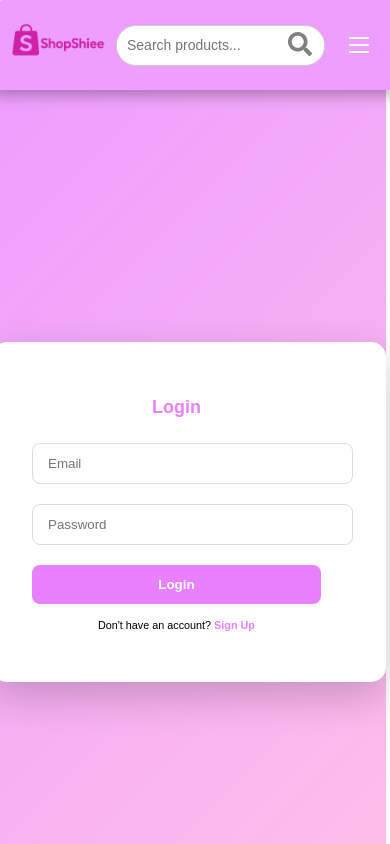
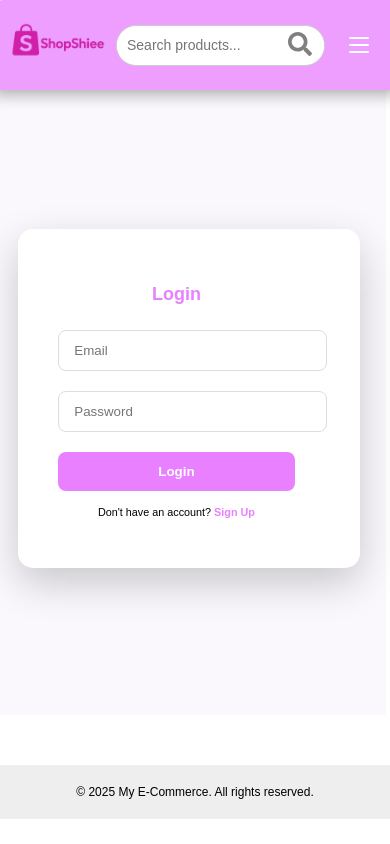
Before and after one commit to ashwani66/CODSOFT, a React (Vite) app in the folder E-Commerce/frontend/: page /login in a window 390 px wide. Shown: the top 844 px of the page. Built offline with nearby package versions, Linux system fonts and the light colour scheme.

Commit message:
This is the update code where i have added  redirection onclick checkout inside the cart page

```diff
--- a/E-Commerce/frontend/src/components/Header.jsx
+++ b/E-Commerce/frontend/src/components/Header.jsx
@@ -1,7 +1,7 @@
 import { useState, useEffect, useContext } from "react";
 import { NavLink, useNavigate } from "react-router-dom";
 import { AuthContext } from "../context/AuthContext";
-import {FaSearch} from "react-icons/fa"
+import { FaSearch } from "react-icons/fa";
 import axios from "axios";
 import "./header.css";
 
@@ -73,7 +73,9 @@ const Header = () => {
           value={searchQuery}
           onChange={(e) => setSearchQuery(e.target.value)}
         />
-        <button type="submit"><FaSearch size={24} color="gray" /></button>
+        <button type="submit">
+          <FaSearch size={24} color="gray" />
+        </button>
       </form>
 
       <div
@@ -86,33 +88,56 @@ const Header = () => {
       </div>
 
       <nav className={`nav-links ${menuOpen ? "active" : ""}`}>
-        <NavLink to="/" end className={({ isActive }) => (isActive ? "active" : "")}>
+        <NavLink
+          to="/"
+          end
+          className={({ isActive }) => (isActive ? "active" : "")}
+        >
           Home
         </NavLink>
-        <NavLink to="/products" className={({ isActive }) => (isActive ? "active" : "")}>
+        <NavLink
+          to="/products"
+          className={({ isActive }) => (isActive ? "active" : "")}
+        >
           Products
         </NavLink>
-        <NavLink to="/cart" className={({ isActive }) => (isActive ? "active" : "")}>
+        <NavLink
+          to="/cart"
+          className={({ isActive }) => (isActive ? "active" : "")}
+        >
           {cartCount > 0 && <span className="cart-badge">{cartCount}</span>}
           🛒Cart
         </NavLink>
-        <NavLink to="/checkout" className={({ isActive }) => (isActive ? "active" : "")}>
+        <NavLink
+          to="/checkout"
+          className={({ isActive }) => (isActive ? "active" : "")}
+        >
           Checkout
         </NavLink>
-        <NavLink to="/login" className={({ isActive }) => (isActive ? "active" : "")}>
+        <NavLink
+          to="/login"
+          className={({ isActive }) => (isActive ? "active" : "")}
+        >
           Login
         </NavLink>
-        <NavLink to="/register" className={({ isActive }) => (isActive ? "active" : "")}>
+        <NavLink
+          to="/register"
+          className={({ isActive }) => (isActive ? "active" : "")}
+        >
           Register
         </NavLink>
 
+        {user && user.isAdmin && (
           <div
             className={`admin-menu ${adminOpen ? "active" : ""}`}
             onClick={handleAdminClick}
           >
             <span>Admin ▼</span>
             <div className="dropdown">
-            <NavLink to="/admin" className={({ isActive }) => (isActive ? "active" : "")}>
+              <NavLink
+                to="/admin"
+                className={({ isActive }) => (isActive ? "active" : "")}
+              >
                 Dashboard
               </NavLink>
               <NavLink
@@ -135,6 +160,7 @@ const Header = () => {
               </NavLink>
             </div>
           </div>
+        )}
       </nav>
     </header>
   );
--- a/E-Commerce/frontend/src/pages/CartPage.jsx
+++ b/E-Commerce/frontend/src/pages/CartPage.jsx
@@ -1,6 +1,7 @@
 import { useEffect, useState } from "react";
 import axios from "axios";
 import "./cartPage.css";
+import { NavLink } from "react-router-dom";
 
 const API = import.meta.env.VITE_API_BASE_URL;
 
@@ -152,9 +153,9 @@ const CartPage = () => {
     <span>₹{totalPrice}</span>
   </div>
 
-  <button className="checkout-btn">Proceed to Buy</button>
+
+ <NavLink to={"/checkout"}><button className="checkout-btn"> Proceed to Buy </button></NavLink>
 </div>
-
         </div>
       )}
     </div>
--- a/E-Commerce/frontend/src/pages/admin/adminLogin.css
+++ b/E-Commerce/frontend/src/pages/admin/adminLogin.css
@@ -28,7 +28,7 @@
 }
 
 .login-card input {
-  width: 100%;
+  width: 94%;
   padding: 12px 15px;
   margin-bottom: 20px;
   border: 1px solid #ccc;
@@ -59,3 +59,17 @@
   background-color: #d26de0;
   transform: scale(1.02);
 }
+
+@media (max-width:900px) {
+  .login-card input{
+      width: 90%;
+  padding: 12px 15px;
+  margin-bottom: 20px;
+  border: 1px solid #ccc;
+  border-radius: 8px;
+  font-size: 1rem;
+  transition: border 0.3s ease, box-shadow 0.3s ease;
+
+  }
+
+}
--- a/E-Commerce/frontend/src/pages/admin/adminOrders.css
+++ b/E-Commerce/frontend/src/pages/admin/adminOrders.css
@@ -5,6 +5,7 @@
   background-color: #f4f4f8;
   min-height: 100vh;
   font-family: "Segoe UI", sans-serif;
+
   transition: margin-left 0.3s ease;
 }
 
--- a/E-Commerce/frontend/src/pages/admin/adminProducts.css
+++ b/E-Commerce/frontend/src/pages/admin/adminProducts.css
@@ -1,6 +1,6 @@
 /* ---------- Admin Container ---------- */
 .admin-container {
-  max-width: 1000px;
+  max-width: 1500px;
   margin: 30px  auto;
   padding: 20px;
   background: #fff;
--- a/E-Commerce/frontend/src/pages/admin/adminUsers.css
+++ b/E-Commerce/frontend/src/pages/admin/adminUsers.css
@@ -1,4 +1,4 @@
-/* .admin-container {
+.admin-container {
   padding: 20px;
   font-family: 'Segoe UI', Tahoma, Geneva, Verdana, sans-serif;
   background: #f5f5f5;
@@ -55,4 +55,4 @@
 .btn:hover {
   background: #9c27b0;
   transform: scale(1.05);
-} */
+}
--- a/E-Commerce/frontend/src/pages/auth/auth.css
+++ b/E-Commerce/frontend/src/pages/auth/auth.css
@@ -1,13 +1,12 @@
 /* Container */
 .auth-container {
-    margin-left: -8px;
-    margin-top: 8px;
+       margin-left: -8px;
     width: 101%;
-  min-height: 100vh;
+    min-height: 90vh;
   display: flex;
   align-items: center;
   justify-content: center;
-  background: linear-gradient(135deg, #e880ffc2 0%, #ffc0e8 100%);
+  background:#faf8fc;
   font-family: 'Arial', sans-serif;
 }
 
@@ -106,3 +105,38 @@
   color: #d05fe0;
   text-decoration: underline;
 }
+
+
+
+@media (max-width: 900px) {
+
+ .auth-container {
+
+    width: 101%;
+  min-height: 75vh;
+  display: flex;
+  align-items: center;
+  justify-content: center;
+ background:#faf8fc;
+  font-family: 'Arial', sans-serif;
+}
+
+  .auth-card {
+  background: white;
+  padding-top: 40px;
+    padding-right: 65px;
+    padding-bottom: 40px;
+    padding-left: 40px;
+  border-radius: 15px;
+  box-shadow: 0 15px 40px rgba(0, 0, 0, 0.2);
+  width: 60%;
+  text-align: center;
+  transition: transform 0.3s, box-shadow 0.3s;
+}
+
+}
+
+
+@media (max-width: 480px) {
+
+}
--- a/E-Commerce/frontend/src/pages/cartPage.css
+++ b/E-Commerce/frontend/src/pages/cartPage.css
@@ -195,6 +195,7 @@ h1 {
   padding: 12px;
   background: #ff6f61;
   color: #fff;
+  text-decoration: none;
   border: none;
   border-radius: 6px;
   font-size: 16px;
```
Also changed, not shown: 1 other file (tests, documents, lock files or other folders). Lines whose indentation alone changed are shown as unchanged.
